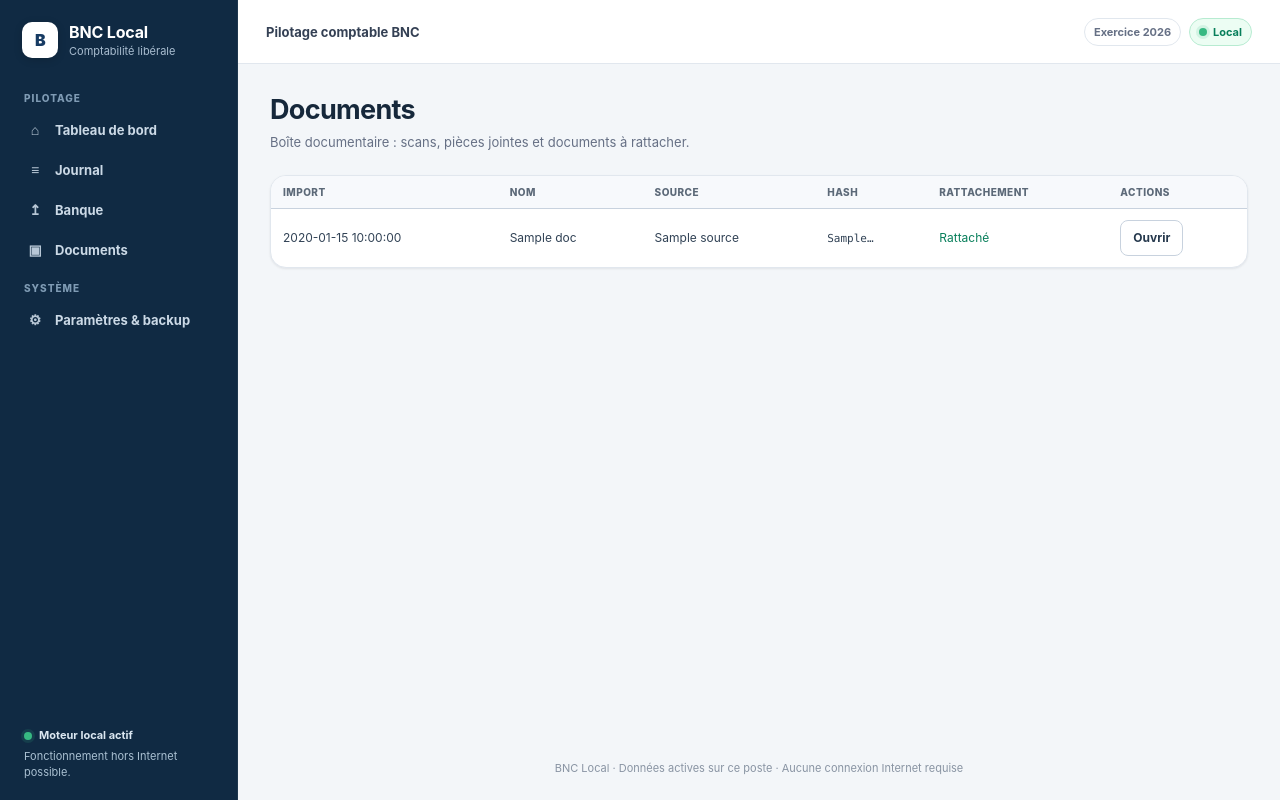
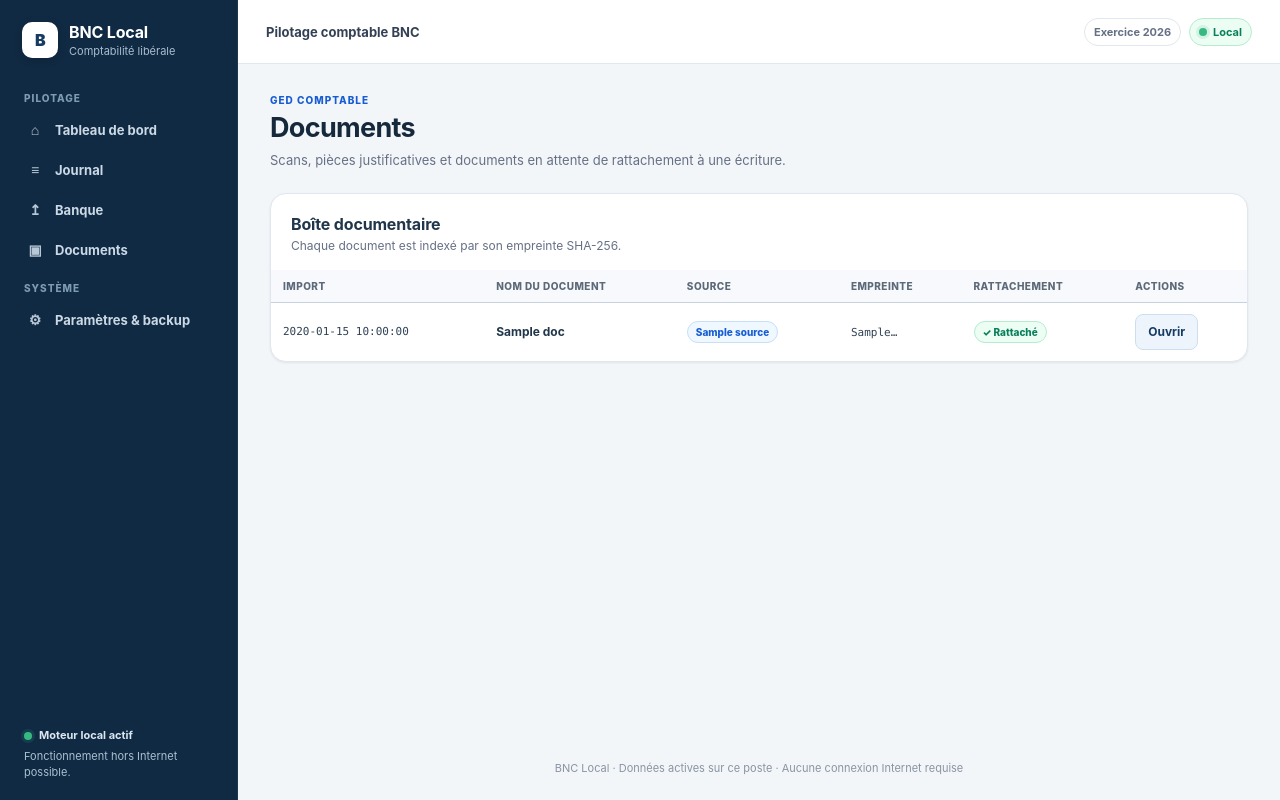
Before and after one commit to ollymc/med-finances, a FastAPI app: template bnc-local-mvp/app/templates/documents_inbox.html in a window 1280 px wide. Run offline with FastAPI, Linux system fonts and the light colour scheme; the template is opened without the code that fills it: most values are stand-ins (such as "Sample title", 1, 10 or a date in 2020).

Commit message:
Redesign document inbox and attachment statuses

```diff
--- a/bnc-local-mvp/app/templates/documents_inbox.html
+++ b/bnc-local-mvp/app/templates/documents_inbox.html
@@ -1,14 +1,47 @@
 {% extends "base.html" %}
 {% block content %}
-<section class="hero"><h1>Documents</h1><p>Boîte documentaire : scans, pièces jointes et documents à rattacher.</p></section>
+<section class="hero">
+  <span class="eyebrow">GED comptable</span>
+  <h1>Documents</h1>
+  <p>Scans, pièces justificatives et documents en attente de rattachement à une écriture.</p>
+</section>
+
 <section class="panel tablewrap">
-<table><thead><tr><th>Import</th><th>Nom</th><th>Source</th><th>Hash</th><th>Rattachement</th><th>Actions</th></tr></thead><tbody>
-{% for d in docs %}<tr>
-<td>{{ d.created_at }}</td><td>{{ d.original_name }}</td><td>{{ d.source }}</td><td><code>{{ d.sha256[:12] }}…</code></td>
-<td>{% if d.transaction_id %}<span class="ok">Rattaché</span>{% else %}<span class="pending">À rattacher</span>{% endif %}</td>
-<td><a class="button" href="/documents/{{ d.id }}">Ouvrir</a>
-{% if not d.transaction_id %}<form class="inline" action="/documents/{{ d.id }}/link" method="post"><select name="transaction_id" required><option value="">Choisir une écriture…</option>{% for t in txs %}<option value="{{ t.id }}">{{ t.tx_date }} — {{ t.label }} — {{ '%.2f'|format(t.amount) }} €</option>{% endfor %}</select><button>Rattacher</button></form>{% endif %}
-</td></tr>{% endfor %}
-</tbody></table>
+  <div class="panel-head" style="padding:20px 20px 0">
+    <div>
+      <h2>Boîte documentaire</h2>
+      <p class="panel-subtitle">Chaque document est indexé par son empreinte SHA-256.</p>
+    </div>
+  </div>
+  <table>
+    <thead><tr><th>Import</th><th>Nom du document</th><th>Source</th><th>Empreinte</th><th>Rattachement</th><th>Actions</th></tr></thead>
+    <tbody>
+    {% for d in docs %}
+      <tr>
+        <td class="mono">{{ d.created_at }}</td>
+        <td class="row-title">{{ d.original_name }}</td>
+        <td><span class="badge badge-info">{{ d.source or 'import' }}</span></td>
+        <td><code>{{ d.sha256[:12] }}…</code></td>
+        <td>{% if d.transaction_id %}<span class="badge badge-ok">✓ Rattaché</span>{% else %}<span class="badge badge-pending">● À rattacher</span>{% endif %}</td>
+        <td>
+          <div class="inline">
+            <a class="button secondary" href="/documents/{{ d.id }}">Ouvrir</a>
+            {% if not d.transaction_id %}
+            <form class="inline" action="/documents/{{ d.id }}/link" method="post">
+              <select class="tiny" name="transaction_id" required>
+                <option value="">Choisir une écriture…</option>
+                {% for t in txs %}<option value="{{ t.id }}">{{ t.tx_date }} — {{ t.label }} — {{ '%.2f'|format(t.amount) }} €</option>{% endfor %}
+              </select>
+              <button>Rattacher</button>
+            </form>
+            {% endif %}
+          </div>
+        </td>
+      </tr>
+    {% else %}
+      <tr><td colspan="6"><div class="empty-state"><strong>Aucun document</strong>Les scans et pièces jointes apparaîtront ici.</div></td></tr>
+    {% endfor %}
+    </tbody>
+  </table>
 </section>
 {% endblock %}
```
